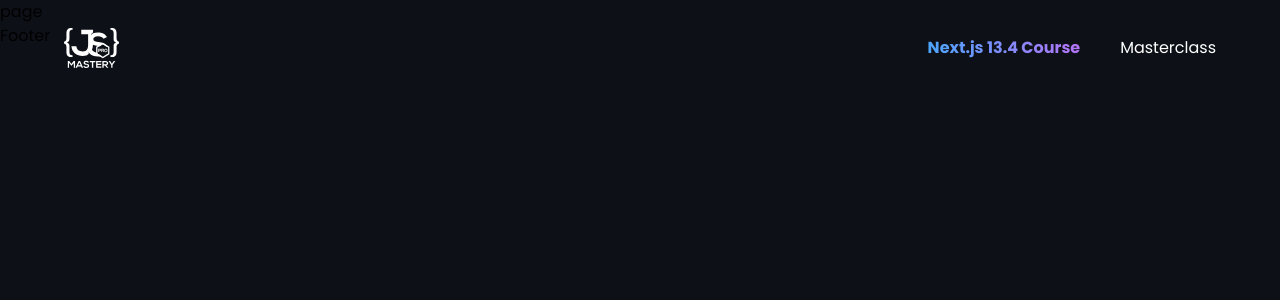
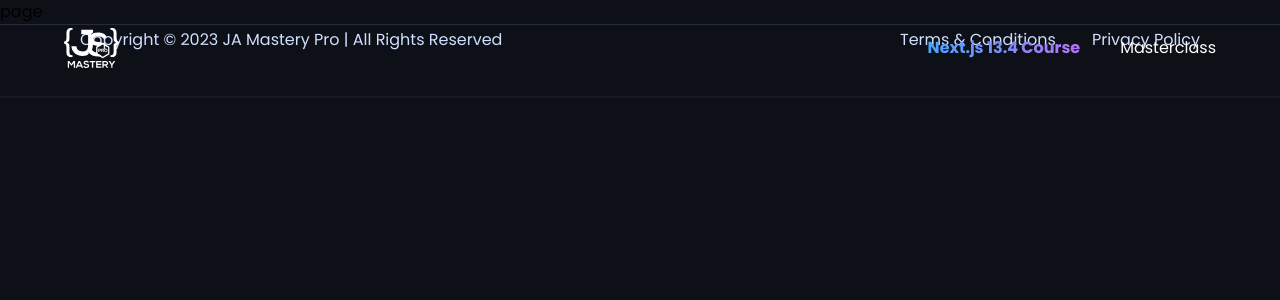
Before and after one commit to jukemori/nextjs-jsm, a Next.js app: page / in a window 1280 px wide. Shown: the top 300 px of the page. Built offline with nearby package versions, Linux system fonts and the light colour scheme.

Commit message:
add footer

```diff
--- a/components/Footer.tsx
+++ b/components/Footer.tsx
@@ -1,7 +1,16 @@
-import React from "react"
+import Link from "next/link"
 
 const Footer = () => {
-  return <div>Footer</div>
+  return (
+    <footer className="text-white-800 flex-between body-text w-full gap-y-10 border-t border-black-400 bg-black-100 px-20 py-1 max-md:flex-col">
+      <p>Copyright © 2023 JA Mastery Pro | All Rights Reserved</p>
+
+      <div className="flex gap-x-9">
+        <Link href="/terms-of-use">Terms & Conditions</Link>
+        <Link href="/privacy-policy">Privacy Policy</Link>
+      </div>
+    </footer>
+  )
 }
 
 export default Footer
--- a/components/Navbar.tsx
+++ b/components/Navbar.tsx
@@ -3,7 +3,7 @@
 
 const Navbar = () => {
   return (
-    <nav className="flex-center fixed top-0 z-50 w-full border-black-200 py-7 text-white">
+    <nav className="flex-center fixed top-0 z-50 w-full border-b-2 border-black-200 py-7 text-white">
       <div className="flex-between mx-auto w-full max-w-screen-2xl px-6 xs:px-8 sm:px-16">
         <Link href="/">
           <Image src="/jsm-logo.svg" alt="JSM logo" width={55} height={40} />
```
